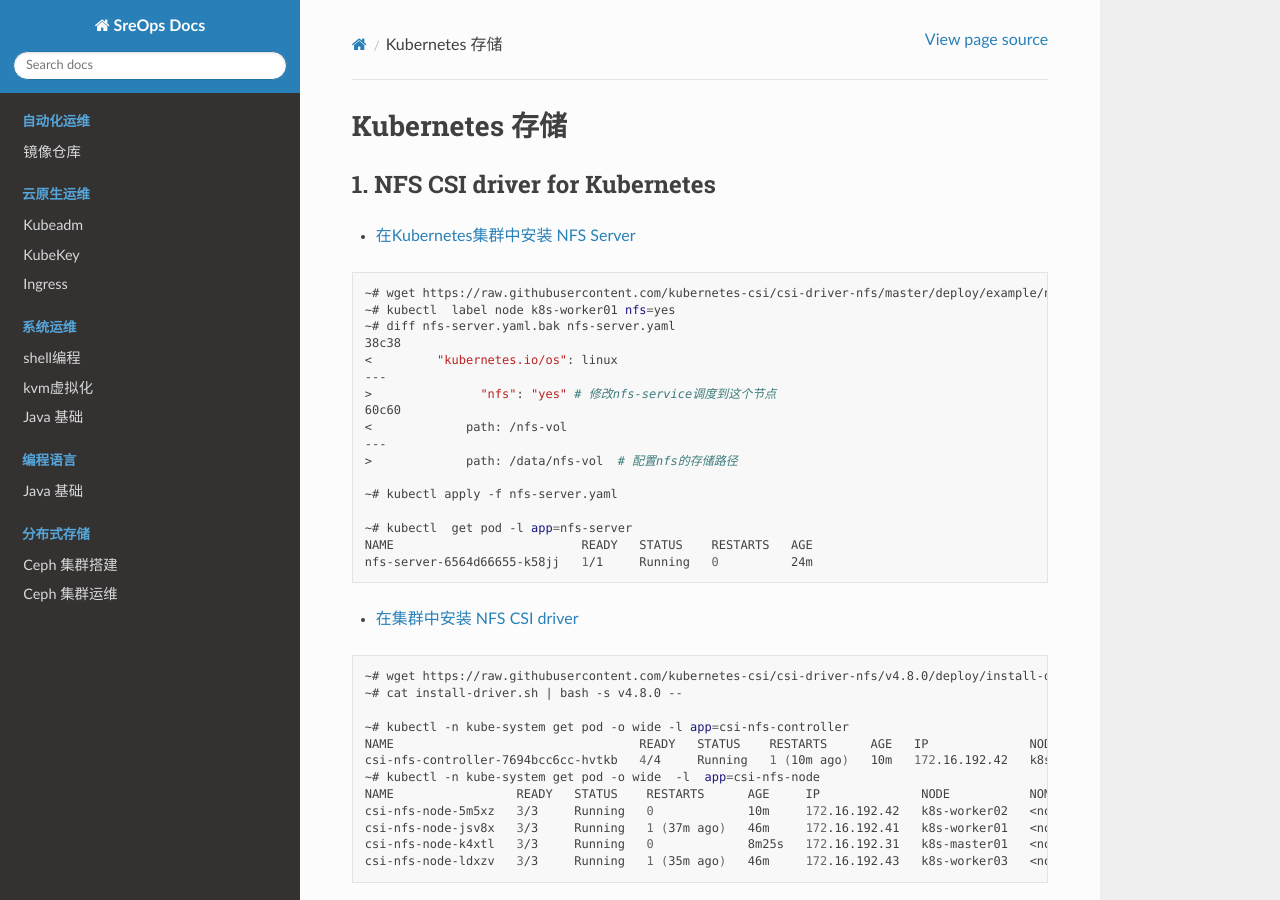
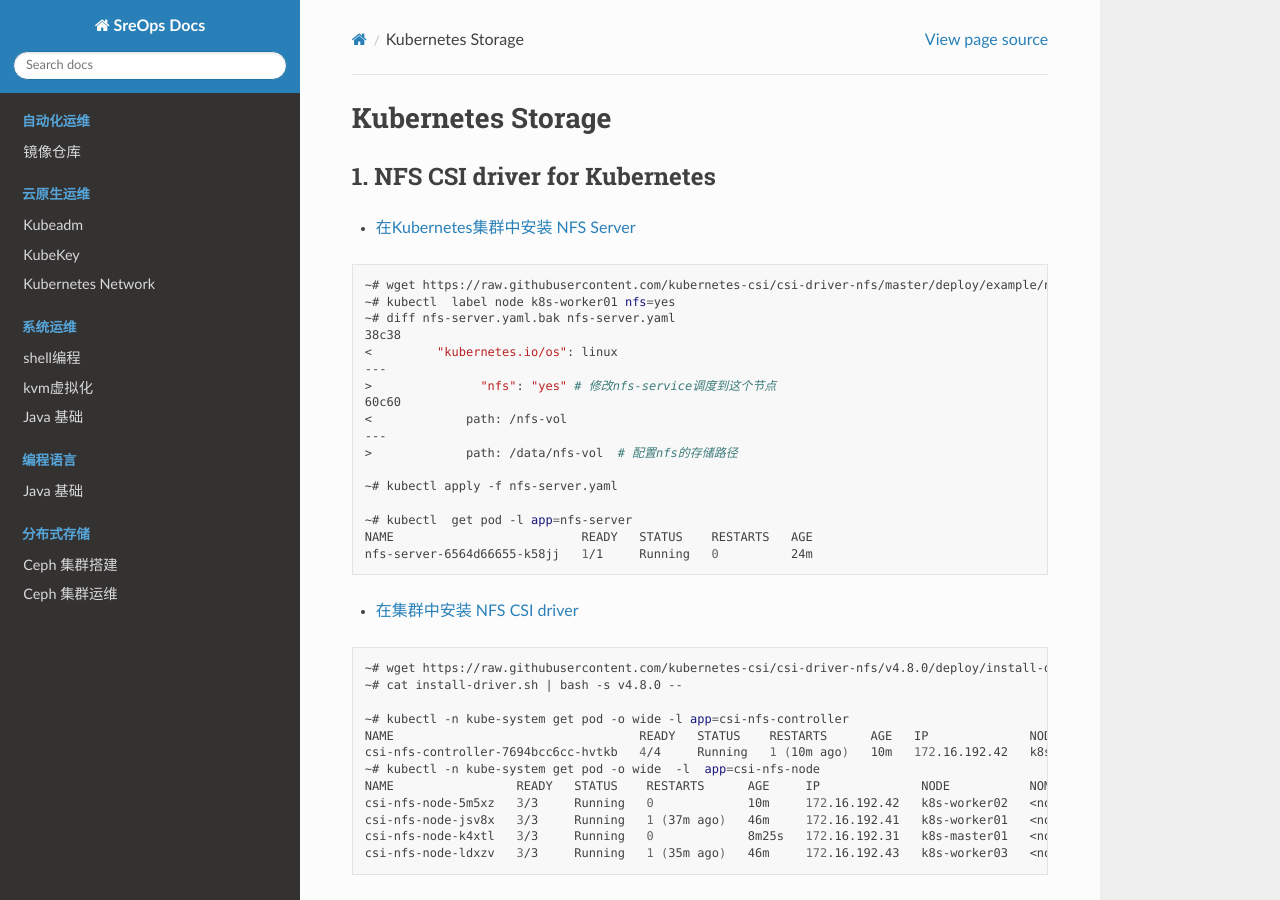
Before and after one commit to dengyouf/sreops_tutorial, a Sphinx documentation site: the page built from source/kubernetes/storage_for_k8s.md, in a window 1280 px wide and 900 px high. Built offline with Sphinx 7.4.7 and the Read the Docs theme 3.1.0, drawn with Linux system fonts in a browser that asks for light colours; pages that are not in the unit, such as notebooks, are missing from menus.

```diff
--- a/source/kubernetes/network_by_ingress.md
+++ b/source/kubernetes/network_by_ingress.md
@@ -1,4 +1,4 @@
-# Ingress
+# Kubernetes Network
 
 ## 1. Ingress 安装
 
--- a/source/kubernetes/storage_for_k8s.md
+++ b/source/kubernetes/storage_for_k8s.md
@@ -1,4 +1,4 @@
-# Kubernetes 存储
+# Kubernetes Storage
 
 ## 1. NFS CSI driver for Kubernetes
 
```
